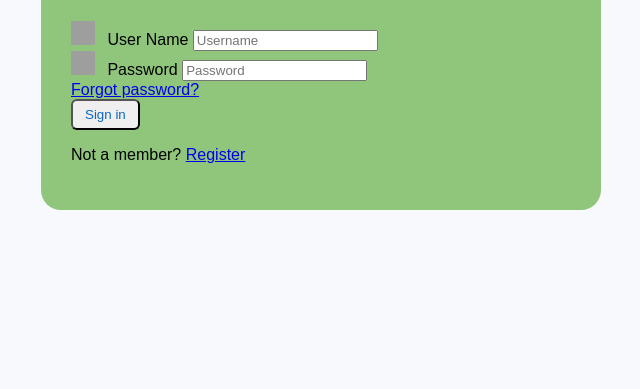
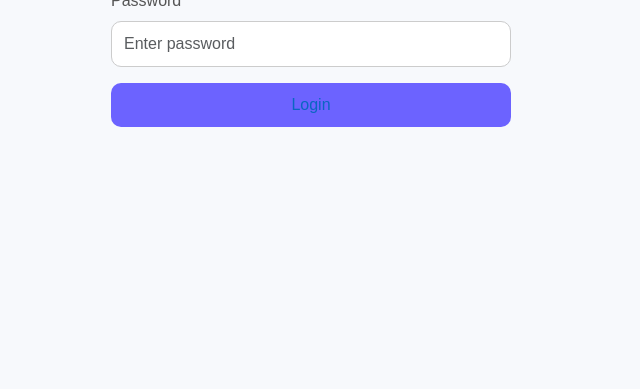
Before and after one commit to bigyan22/daktar_dais, a Flask app: page /login in a window 1280 px wide. Shown: the part 411-800 px from the top of the page, without its empty margins (39-679 px from the left). Run offline with Flask 3, Linux system fonts and the light colour scheme; grey boxes are pictures that could not be loaded.

Commit message:
updating login

```diff
--- /dev/null
+++ b/static/css/login.css
@@ -0,0 +1,50 @@
+/* body {
+    background: linear-gradient(135deg, #74ebd5, #9face6);
+    font-family: 'Segoe UI', Tahoma, Geneva, Verdana, sans-serif;
+} */
+
+.login-card {
+    background: red;
+    padding: 30px;
+    border-radius: 15px;
+    box-shadow: 0 10px 30px rgba(0, 0, 0, 0.15);
+}
+
+.login-card h3 {
+    font-weight: 600;
+    color: #333;
+}
+
+.form-label {
+    font-weight: 500;
+    color: #555;
+}
+
+.form-control {
+    border-radius: 10px;
+    padding: 10px 12px;
+    border: 1px solid #ccc;
+}
+
+.form-control:focus {
+    border-color: #6c63ff;
+    box-shadow: 0 0 0 0.2rem rgba(108, 99, 255, 0.25);
+}
+
+.btn-primary {
+    background-color: #6c63ff;
+    border: none;
+    border-radius: 10px;
+    padding: 10px;
+    font-weight: 500;
+    transition: background-color 0.3s ease;
+}
+
+.btn-primary:hover {
+    background-color: #574bdb;
+}
+
+.logincontainer{
+    background-color: red;
+    height: 100px;
+}
--- a/templates/base.html
+++ b/templates/base.html
@@ -2,7 +2,9 @@
 <html>
 <head>
     <title>{% block title%} {% endblock %}</title>
+    <link href="https://cdn.jsdelivr.net/npm/bootstrap@5.3.2/dist/css/bootstrap.min.css" rel="stylesheet">
     <link rel="stylesheet" href="{{ url_for('static', filename='css/style.css') }}">
+    <link rel="stylesheet" href="{{ url_for('static', filename='css/login.css') }}">
 </head>
 <body>
 
--- a/templates/login.html
+++ b/templates/login.html
@@ -1,51 +1,43 @@
-
-
 {% extends "base.html" %}
 
-
 {% block title %}
-Login Page
+Login
 {% endblock %}
 
+{% block content %}
+<div class="container">
+<div class="logincontainer" style="max-width: 400px; margin-top: 100px;">
+    <h3 class="text-center mb-4">Login</h3>
 
-{% block content %}
-<div class="container d-flex align-items-center justify-content-center" style="min-height: 300px; padding-top: 80px;">
+    <form method="POST">
+        <div class="mb-3">
+            <label for="username" class="form-label">Username</label>
+            <input
+                type="text"
+                class="form-control"
+                id="username"
+                name="name"
+                placeholder="Enter username"
+                required
+            >
+        </div>
 
-    <div class="w-100"
-        style="border:none; max-width: 500px; padding: 30px; border-radius: 20px;background-color:#90C67C;">
-        <form method="POST">
-            <div class="text-center mb-3">
-                <img src="static/img1.png" alt="Login Image" style="height: 200px; width: 200px;">
-            </div>
-            <br>
-            <div class="form-outline mb-4">
-                <label class="form-label d-flex align-items-center" for="form2Example1">
-                    <img src="static/user.png" alt="User Icon" style="height: 24px; width: 24px; margin-right: 8px;">
-                    User Name
-                </label>
-                <input type="text" id="form2Example1" class="form-control" name="name" placeholder="Username" />
-            </div>
+        <div class="mb-3">
+            <label for="password" class="form-label">Password</label>
+            <input
+                type="password"
+                class="form-control"
+                id="password"
+                name="password"
+                placeholder="Enter password"
+                required
+            >
+        </div>
 
-            <div class="form-outline mb-4">
-                <label class="form-label d-flex align-items-center" for="form2Example1">
-                    <img src="static/passs.png" alt="User Icon" style="height: 24px; width: 24px; margin-right: 8px;">
-                    Password
-                </label>
-                <input type="password" id="form2Example1" class="form-control" name="password" placeholder="Password" />
-            </div>
-
-            <div class="row mb-4">
-                <div class="col text-center">
-                    <a href="{{url_for('home')}}">Forgot password?</a>
-                </div>
-            </div>
-
-            <button type="submit" class="btn btn-primary btn-block mb-4 w-100">Sign in</button>
-
-            <div class="text-center">
-                <p>Not a member? <a href="{{url_for('home')}}">Register</a></p>
-            </div>
-        </form>
-    </div>
+        <button type="submit" class="btn btn-primary w-100">
+            Login
+        </button>
+    </form>
+</div>
 </div>
 {% endblock %}
```
